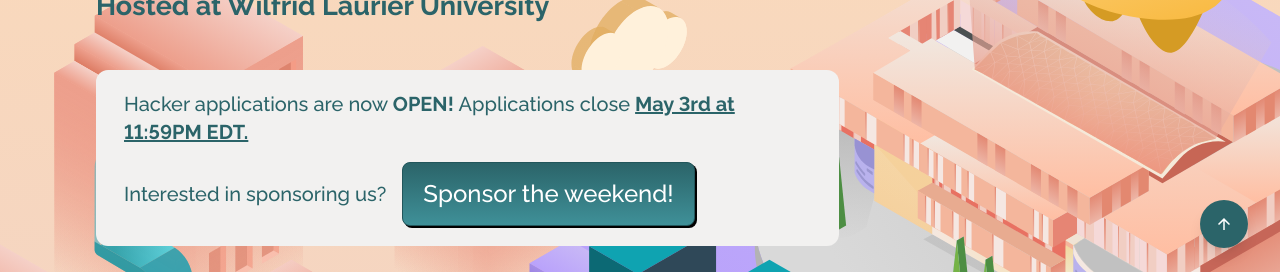
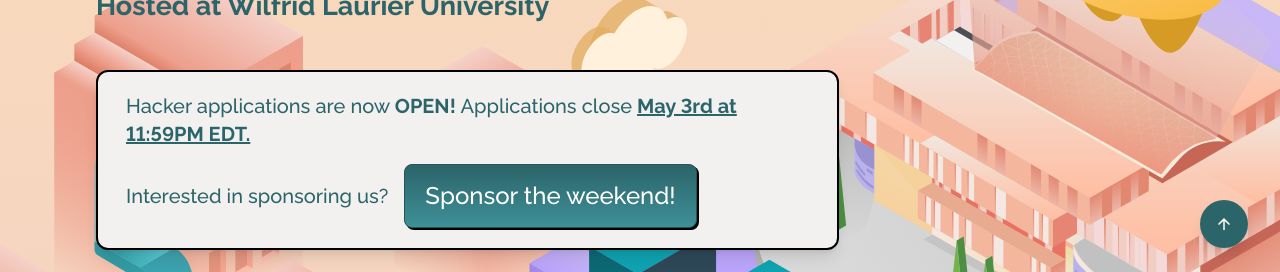
Before and after one commit to LaurierHawkHacks/Landing, a React (Vite) app: page / in a window 1280 px wide. Shown: the part 528-800 px from the top of the page. Built offline with nearby package versions, Linux system fonts and the light colour scheme; no server answers.

Commit message:
add: border and box shadow (not align with the style though)

```diff
--- a/src/components/sections/HeroStats.section.tsx
+++ b/src/components/sections/HeroStats.section.tsx
@@ -88,7 +88,7 @@
                             Hosted at Wilfrid Laurier University
                         </p>
 
-                        <div className="special-block hidden w-4/5 rounded-xl bg-[#F2F1F0] px-7 py-5 lg:mt-6 lg:block xl:mt-12">
+                        <div className="hidden w-4/5 rounded-xl border-2 border-black bg-[#F2F1F0] px-7 py-5 shadow-lg lg:mt-6 lg:block xl:mt-12">
                             <p className="text-base text-[#2B6469] lg:text-xl 2xl:text-3.5xl">
                                 Hacker applications are now{' '}
                                 <strong className="font-bold"> OPEN! </strong>{' '}
```
